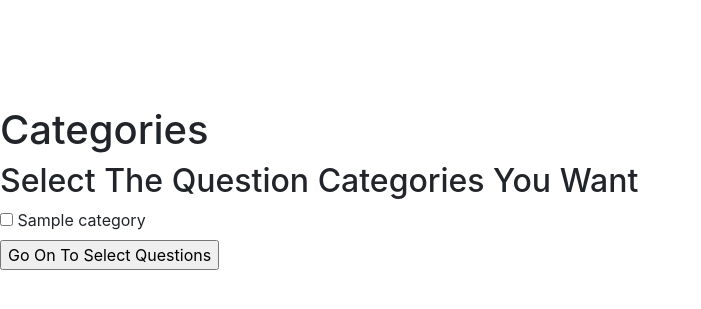
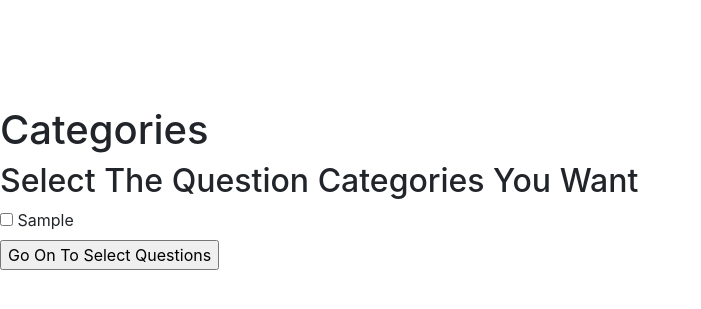
Before and after one commit to melvyniandrag/MathTestMakerWebsite, a Django app: template MathTestMaker/MainApp/templates/MainApp/quickstartCategories.html in a window 1280 px wide. Shown: the top 309 px of the page, without its empty margins (0-701 px from the left). Run offline with Django 3.2, Linux system fonts and the light colour scheme; the template is opened without the code that fills it: most values are stand-ins (such as "Sample title", 1, 10 or a date in 2020); some libraries are stand-ins or nearby versions.

Commit message:
updated site to use new dictionary structure in library

```diff
--- a/MathTestMaker/MainApp/templates/MainApp/quickstartCategories.html
+++ b/MathTestMaker/MainApp/templates/MainApp/quickstartCategories.html
@@ -8,9 +8,9 @@
     <form action="{% url 'MainApp:quickstartQuestions' %}" method="post">
         {% csrf_token %}
         <h2> Select The Question Categories You Want </h2>
-        {% for category in categories %}
-	<input type="checkbox" name="selectedCategory" value="{{ category }}"/>
-	<label for=selectedCategory">{{ category }}</label><br/>
+        {% for category_codename, category_display in categories.items %}
+	<input type="checkbox" name="selectedCategory" value="{{ category_codename }}"/>
+	<label for=selectedCategory">{{ category_display }}</label><br/>
         {% endfor %}
         <input type="submit" value="Go On To Select Questions" />
     </form>
--- a/MathTestMaker/MainApp/views.py
+++ b/MathTestMaker/MainApp/views.py
@@ -25,10 +25,10 @@ def quickstartQuestions( request ):
         testmaker = TestMaker()
         selectedCategories = request.POST.getlist( "selectedCategory" )
         context = {}
-        for category in selectedCategories:
-            generator = testmaker.questionGenerators[category]
+        for category_codename in selectedCategories:
+            generator = testmaker.questionGenerators[category_codename]
             questions = generator.getQuestionNames()
-            context[category] = questions
+            context[category_codename] = questions
         return render( request, 'MainApp/quickstartQuestions.html', context )
     else:
         return index( request )
```
